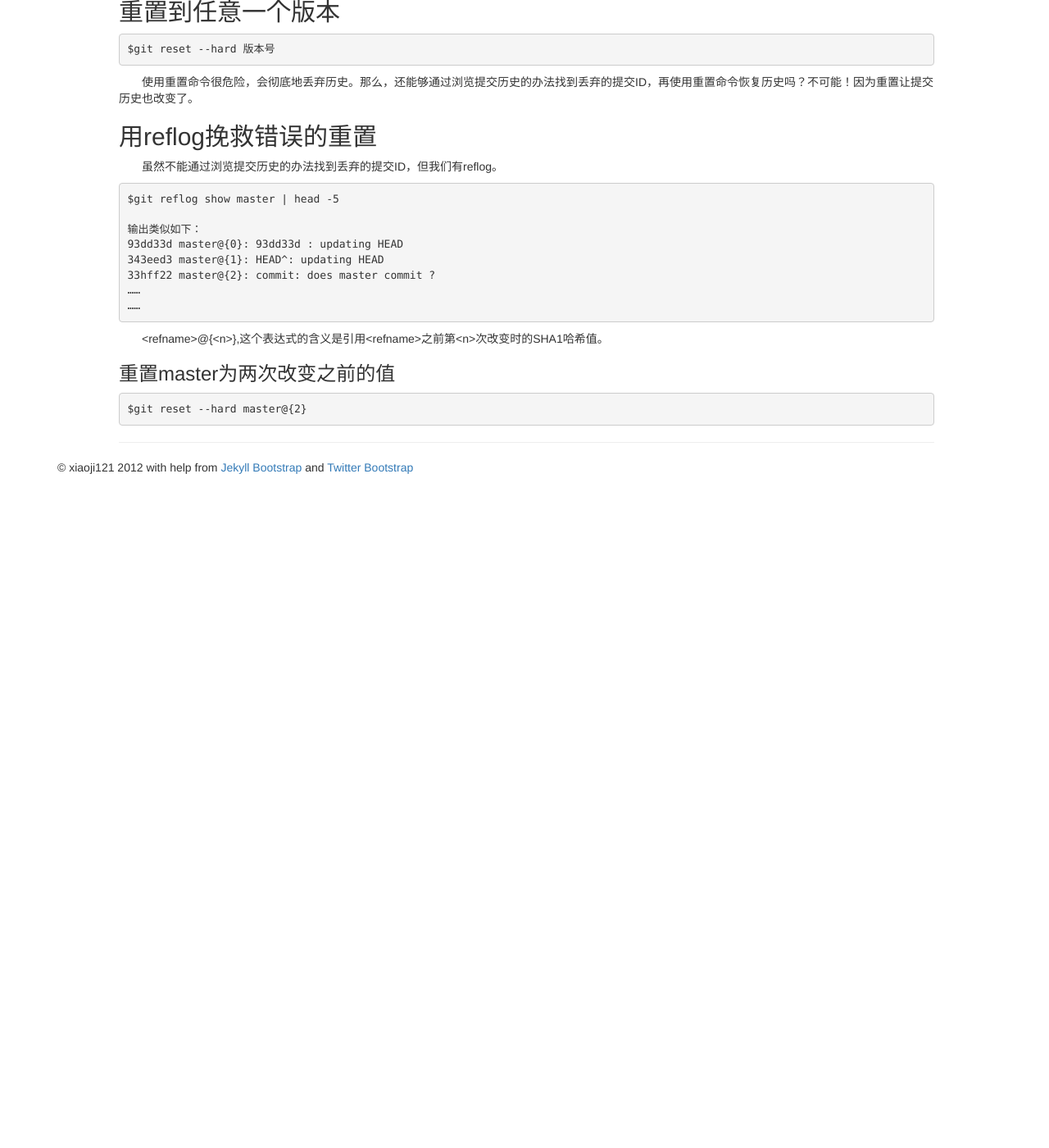
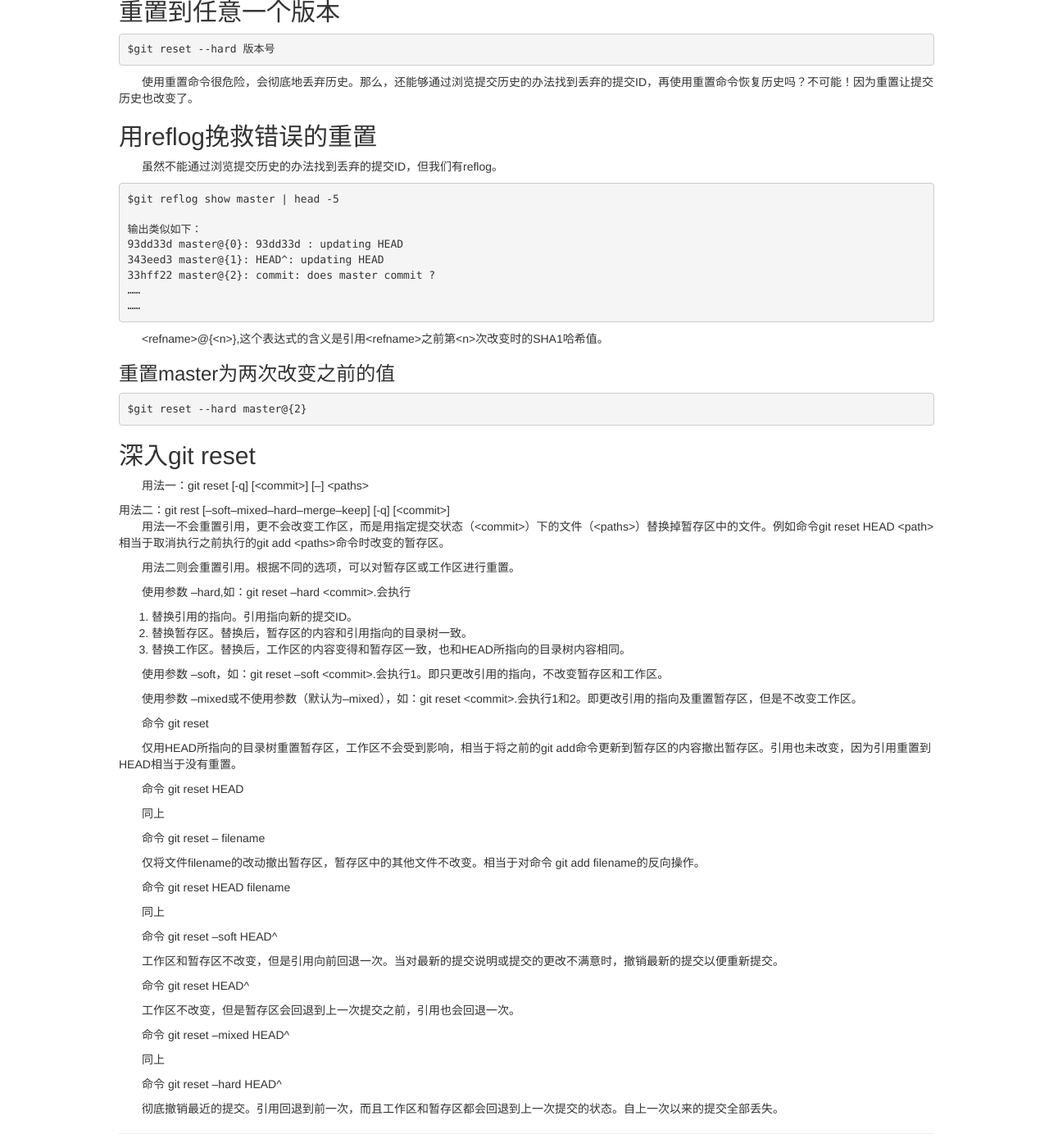
Before and after one commit to xiaoji121/xiaoji121.github.com, a Jekyll site: the page built from _posts/program/2012-08-20-learngit.md, in a window 1280 px wide and 1400 px high, scrolled down 3166 px. Shown: the whole window at 82% size. Built offline with Jekyll 4.4.1, drawn with Linux system fonts in a browser that asks for light colours; nearby versions of some CDN libraries; library files that are not in the unit come from our copies; Markdown is read by kramdown in place of the engine named in the settings; comment, search, counter and statistics services are not loaded; before the commit the page ends 3756 px from its top, so only the background shows below that.

Commit message:
learn git

```diff
--- a/_posts/program/2012-08-20-learngit.md
+++ b/_posts/program/2012-08-20-learngit.md
@@ -147,3 +147,55 @@ HEAD^ 代表了HEAD的父提交，这条命令就相当于将master重置到上
 ### 重置master为两次改变之前的值
 
 	$git reset --hard master@{2}
+
+## 深入git reset
+
+用法一：git reset [-q] [\<commit\>] [--] \<paths\>
+
+用法二：git rest [--soft | --mixed | --hard | --merge | --keep] [-q] [\<commit\>]
+
+用法一不会重置引用，更不会改变工作区，而是用指定提交状态（\<commit\>）下的文件（\<paths\>）替换掉暂存区中的文件。例如命令git reset HEAD \<path\>相当于取消执行之前执行的git add \<paths\>命令时改变的暂存区。
+
+用法二则会重置引用。根据不同的选项，可以对暂存区或工作区进行重置。
+
+使用参数 --hard,如：git reset --hard \<commit\>.会执行
+
+1. 替换引用的指向。引用指向新的提交ID。
+2. 替换暂存区。替换后，暂存区的内容和引用指向的目录树一致。
+3. 替换工作区。替换后，工作区的内容变得和暂存区一致，也和HEAD所指向的目录树内容相同。
+
+使用参数 --soft，如：git reset --soft \<commit\>.会执行1。即只更改引用的指向，不改变暂存区和工作区。
+
+使用参数 --mixed或不使用参数（默认为--mixed），如：git reset \<commit\>.会执行1和2。即更改引用的指向及重置暂存区，但是不改变工作区。
+
+命令 git reset
+
+仅用HEAD所指向的目录树重置暂存区，工作区不会受到影响，相当于将之前的git add命令更新到暂存区的内容撤出暂存区。引用也未改变，因为引用重置到HEAD相当于没有重置。
+
+命令 git reset HEAD
+
+同上
+
+命令 git reset -- filename
+
+仅将文件filename的改动撤出暂存区，暂存区中的其他文件不改变。相当于对命令 git add filename的反向操作。
+
+命令 git reset HEAD filename
+
+同上
+
+命令 git reset --soft HEAD^
+
+工作区和暂存区不改变，但是引用向前回退一次。当对最新的提交说明或提交的更改不满意时，撤销最新的提交以便重新提交。
+
+命令 git reset HEAD^
+
+工作区不改变，但是暂存区会回退到上一次提交之前，引用也会回退一次。
+
+命令 git reset --mixed HEAD^
+
+同上
+
+命令 git reset --hard HEAD^
+
+彻底撤销最近的提交。引用回退到前一次，而且工作区和暂存区都会回退到上一次提交的状态。自上一次以来的提交全部丢失。
```
Also changed, not shown: _posts/life/2012-09-05-diary0905.md (added, +17 -0 lines).
